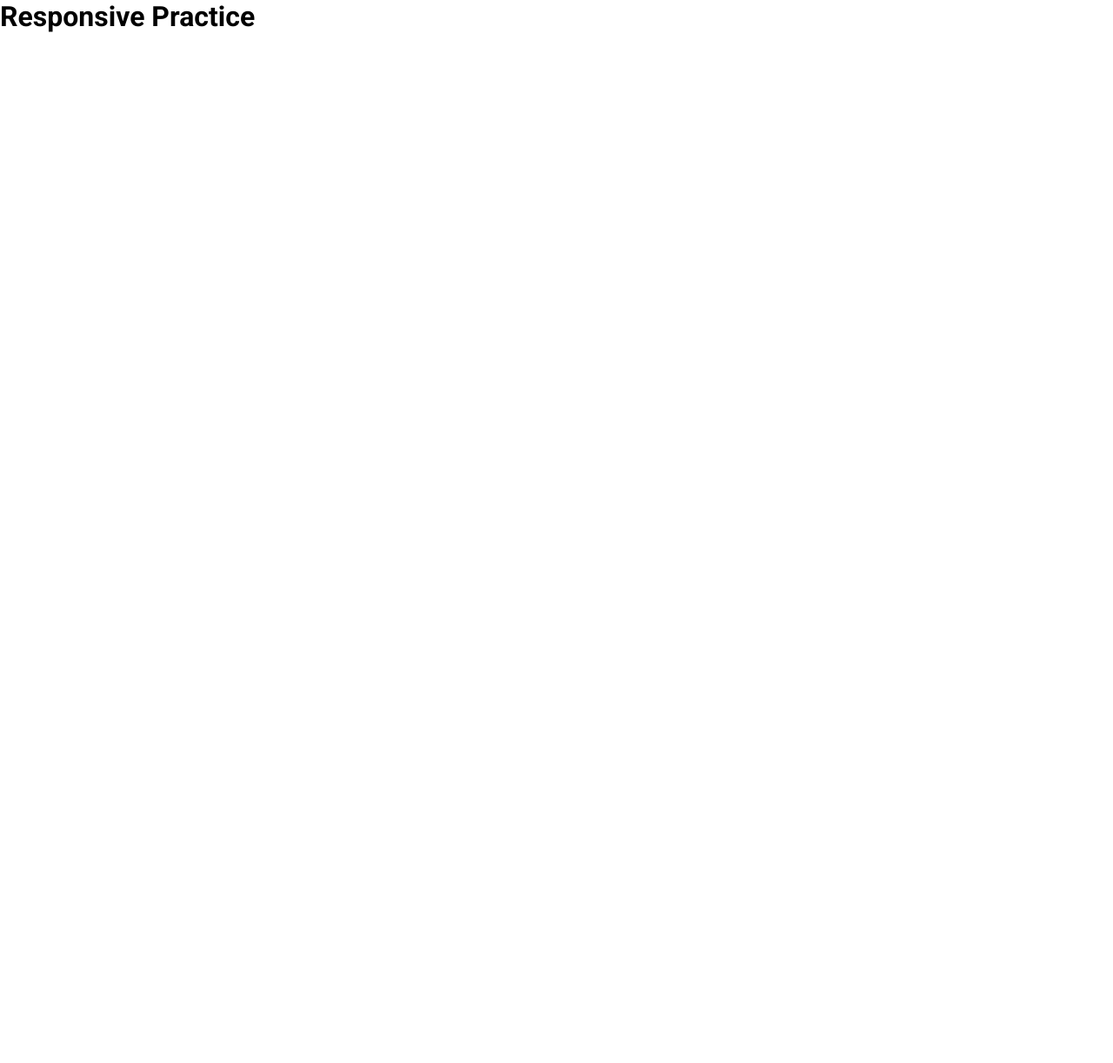
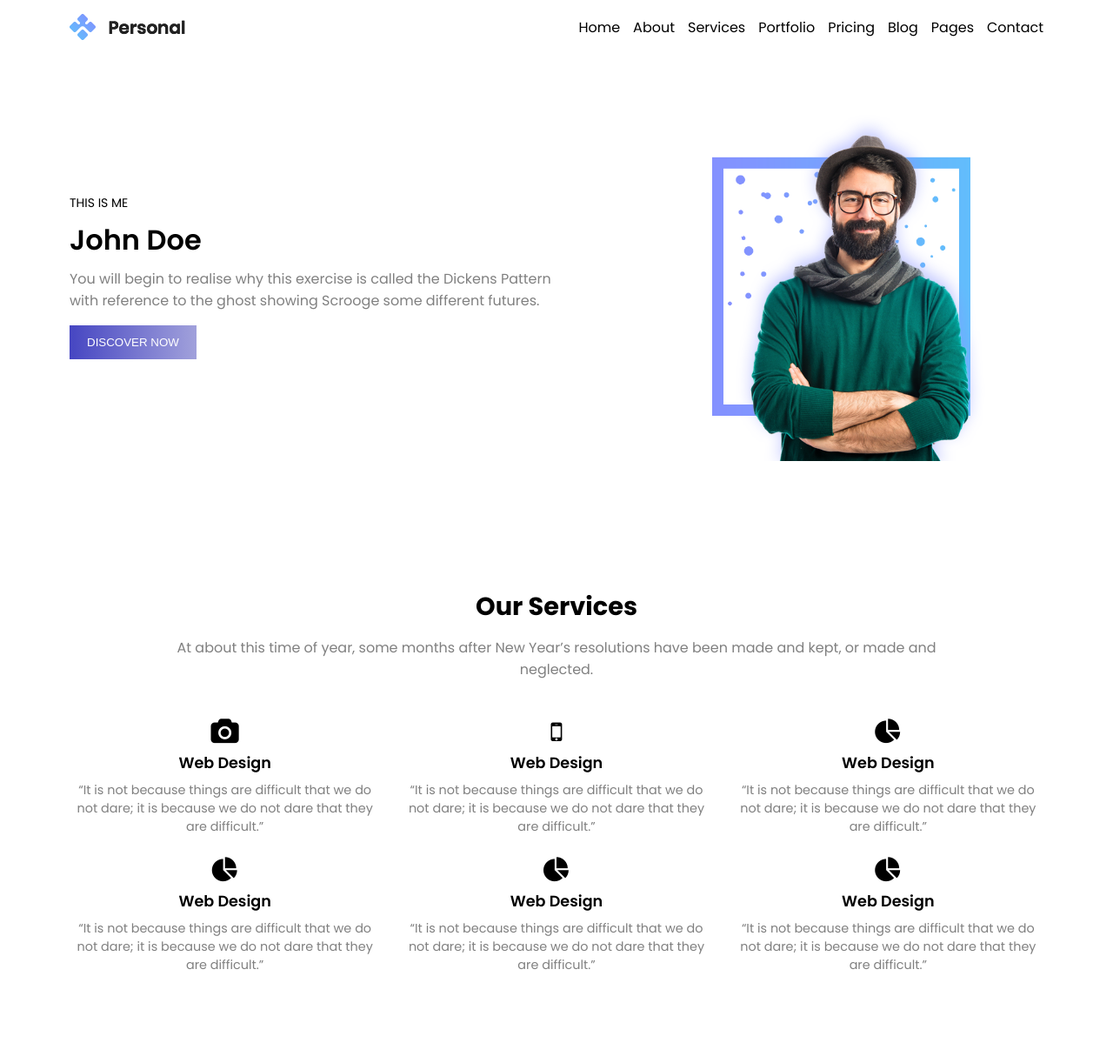
Before and after one commit to vitalij-morozov/HTML-15-responsive-practice, a plain HTML site: page index.html in a window 1280 px wide. Shown: the whole page at 87% size. Before the commit the page ends 800 px from the top, so only its background shows below. Drawn offline with Linux system fonts and the light colour scheme; files that its build step writes are made by us from their sources.

Commit message:
hero and services done

```diff
--- /dev/null
+++ b/css/media.css
@@ -0,0 +1,37 @@
+@media screen and (min-width: 450px) {
+  .services__cards {
+    display: grid;
+    grid-template-columns: auto auto;
+    gap: 1.5rem;
+  }
+}
+
+@media screen and (min-width: 750px) {
+  body {
+    background-color: #fff;
+  }
+  .header {
+    box-shadow: none;
+  }
+  .header__navbar {
+    display: flex;
+    gap: 15px;
+  }
+  .menu-icon {
+    display: none;
+  }
+  .section {
+    box-shadow: none;
+  }
+  .container {
+    max-width: 1200px;
+    margin: 0 auto;
+    padding: 0 20px;
+  }
+  .hero-section .container {
+    flex-direction: row;
+  }
+  .services__cards {
+    grid-template-columns: 1fr 1fr 1fr;
+  }
+}
--- a/css/reset.css
+++ b/css/reset.css
@@ -1,7 +1,7 @@
-@import url("https://fonts.googleapis.com/css2?family=Roboto:wght@100;300;400;500;700&display=swap");
+/* @import url("https://fonts.googleapis.com/css2?family=Roboto:wght@100;300;400;500;700&display=swap"); */
 /* @import url('https://fonts.googleapis.com/css2?family=Open+Sans:wght@300;400;500;700&display=swap'); OPEN SANS  */
 /* @import url('https://fonts.googleapis.com/css2?family=Montserrat:wght@100;300;400;500;700&display=swap'); MONTSERRAT */
-/* @import url('https://fonts.googleapis.com/css2?family=Poppins:wght@100;300;400;700&display=swap'); POPPINS */
+@import url("https://fonts.googleapis.com/css2?family=Poppins:wght@100;300;400;600;700&display=swap");
 
 * {
   box-sizing: border-box;
@@ -13,7 +13,7 @@ button {
 
 body {
   margin: 0;
-  font-family: "Roboto", sans-serif;
+  font-family: "Poppins", sans-serif;
 }
 
 a {
@@ -36,7 +36,7 @@ p {
 }
 
 .container {
-  max-width: 1200px;
+  max-width: 93%;
   margin: 0 auto;
   padding: 0 20px;
 }
--- a/css/style.css
+++ b/css/style.css
@@ -0,0 +1,124 @@
+/* GENERAL CSS RULES  */
+body {
+  background-color: rgb(233, 241, 243);
+}
+.section {
+  padding: 6% 0;
+  box-shadow: 0px 0px 1px black;
+  background-color: #fff;
+}
+.container {
+  padding: 0;
+}
+.section-subtitle {
+  font-size: 14px;
+  font-weight: normal;
+  text-transform: uppercase;
+}
+p {
+  color: grey;
+}
+/* HEADER SECTION */
+.header {
+  padding: 1rem 0;
+  position: sticky;
+  top: 0;
+  width: 100%;
+  background-color: #fff;
+  box-shadow: 0px 0px 1px black;
+}
+.header .container {
+  display: flex;
+  justify-content: space-between;
+  align-items: center;
+}
+.header__navbar {
+  display: none;
+}
+.header__logo-container {
+  display: flex;
+  align-items: center;
+}
+.header__logo-icon {
+  margin-right: 8px;
+}
+.header__logo-text {
+  font-size: 24px;
+  margin: 0;
+}
+.menu-icon {
+  font-size: 24px;
+  cursor: pointer;
+}
+/* HERO SECTION */
+.hero-section .container {
+  display: flex;
+  flex-direction: column;
+  justify-content: space-between;
+  align-items: center;
+}
+.hero__left {
+  padding-bottom: 2rem;
+  flex-basis: 50%;
+}
+.hero__title {
+  font-size: 2rem;
+  font-weight: 600;
+  padding: 0.5rem 0;
+}
+.hero__text {
+  padding-bottom: 1rem;
+}
+.hero__btn {
+  border: 0;
+  background-image: linear-gradient(
+    to right,
+    rgb(70, 70, 194),
+    rgb(161, 161, 219)
+  );
+  color: #fff;
+  text-transform: uppercase;
+  padding: 12px 20px;
+}
+.hero__right {
+  align-self: center;
+  flex-basis: 40%;
+  text-align: center;
+}
+.hero__image {
+  width: 70%;
+}
+
+/* SERVICES section */
+.section-header {
+  text-align: center;
+  width: 80%;
+  margin: 0 auto;
+}
+.section-header__title {
+  font-size: 1.8rem;
+  padding-bottom: 0.8rem;
+}
+.section-header__text {
+  padding-bottom: 0.8rem;
+}
+.services__cards {
+  display: grid;
+  grid-template-columns: auto;
+  row-gap: 4rem;
+  padding: 2rem 0;
+}
+.services__card {
+  padding: 0rem;
+  text-align: center;
+  font-size: 0.9rem;
+}
+.services__card__icon {
+  font-size: 30px;
+  padding-bottom: 0.5rem;
+}
+.services__card__title {
+  padding-bottom: 0.5rem;
+  font-size: 1.1rem;
+  font-weight: 600;
+}
--- a/index.html
+++ b/index.html
@@ -9,13 +9,113 @@
     <link rel="stylesheet" href="https://cdnjs.cloudflare.com/ajax/libs/font-awesome/4.7.0/css/font-awesome.css"
         integrity="sha512-5A8nwdMOWrSz20fDsjczgUidUBR8liPYU+WymTZP1lmY9G6Oc7HlZv156XqnsgNUzTyMefFTcsFH/tnJE/+xBg=="
         crossorigin="anonymous" referrerpolicy="no-referrer" />
-    <link rel="stylesheet" href="./reset.css">
-    <link rel="stylesheet" href="./style.css">
+    <link rel="stylesheet" href="./css/reset.css">
+    <link rel="stylesheet" href="./css/style.css">
+    <link rel="stylesheet" href="./css/media.css">
+
 
 </head>
 
 <body>
-    <h1>Responsive Practice</h1>
+    <div class="container">
+        <header class="header">
+            <div class="container">
+                <div class="header__logo-container">
+                    <img src="./img/logo.webp" alt="logo" class="header__logo-icon">
+
+                </div>
+                <div class="header__navbar-container">
+                    <i class="fa fa-bars menu-icon" aria-hidden="true"></i>
+                    <nav class="header__navbar">
+                        <a href="#">Home</a>
+                        <a href="#">About</a>
+                        <a href="#">Services</a>
+                        <a href="#">Portfolio</a>
+                        <a href="#">Pricing</a>
+                        <a href="#">Blog</a>
+                        <a href="#">Pages</a>
+                        <a href="#">Contact</a>
+                    </nav>
+                </div>
+            </div>
+        </header>
+        <main class="main">
+
+            <section class="hero-section section">
+                <div class="container">
+                    <div class="hero__left">
+                        <h5 class="section-subtitle">This is me</h5>
+                        <h1 class="hero__title">John Doe</h1>
+                        <p class="hero__text">You will begin to realise why this exercise is called the Dickens Pattern
+                            with
+                            reference to the ghost showing Scrooge some different futures.</p>
+                        <button class="hero__btn">Discover Now</button>
+                    </div>
+                    <div class="hero__right">
+                        <img class="hero__image" src="./img/hero-img.webp" alt="hero-img">
+                    </div>
+                </div>
+            </section>
+
+            <section class="services-section section">
+                <div class="container">
+                    <div class="section-header">
+                        <h2 class="section-header__title">Our Services</h2>
+                        <p class="section-header__text">At about this time of year, some months after New Year’s
+                            resolutions
+                            have been made and kept, or made and neglected.</p>
+                    </div>
+                    <div class="services__cards">
+                        <div class="services__card">
+                            <i class="fa fa-camera services__card__icon" aria-hidden="true"></i>
+
+                            <h4 class="services__card__title">Web Design</h4>
+                            <p class="services__card__text">“It is not because things are difficult that we do not dare;
+                                it
+                                is because we do not dare that they are difficult.”</p>
+                        </div>
+                        <div class="services__card">
+                            <i class="fa fa-mobile services__card__icon" aria-hidden="true"></i>
+
+                            <h4 class="services__card__title">Web Design</h4>
+                            <p class="services__card__text">“It is not because things are difficult that we do not dare;
+                                it
+                                is because we do not dare that they are difficult.”</p>
+                        </div>
+                        <div class="services__card">
+                            <i class="fa fa-pie-chart services__card__icon" aria-hidden="true"></i>
+                            <h4 class="services__card__title">Web Design</h4>
+                            <p class="services__card__text">“It is not because things are difficult that we do not dare;
+                                it
+                                is because we do not dare that they are difficult.”</p>
+                        </div>
+                        <div class="services__card">
+                            <i class="fa fa-pie-chart services__card__icon" aria-hidden="true"></i>
+                            <h4 class="services__card__title">Web Design</h4>
+                            <p class="services__card__text">“It is not because things are difficult that we do not dare;
+                                it
+                                is because we do not dare that they are difficult.”</p>
+                        </div>
+                        <div class="services__card">
+                            <i class="fa fa-pie-chart services__card__icon" aria-hidden="true"></i>
+                            <h4 class="services__card__title">Web Design</h4>
+                            <p class="services__card__text">“It is not because things are difficult that we do not dare;
+                                it
+                                is because we do not dare that they are difficult.”</p>
+                        </div>
+                        <div class="services__card">
+                            <i class="fa fa-pie-chart services__card__icon" aria-hidden="true"></i>
+                            <h4 class="services__card__title">Web Design</h4>
+                            <p class="services__card__text">“It is not because things are difficult that we do not dare;
+                                it
+                                is because we do not dare that they are difficult.”</p>
+                        </div>
+                    </div>
+                </div>
+            </section>
+
+        </main>
+    </div>
 </body>
 
 </html>
```
Also changed, not shown: img/hero-img.webp (added), img/logo.png (added), img/logo.webp (added).
